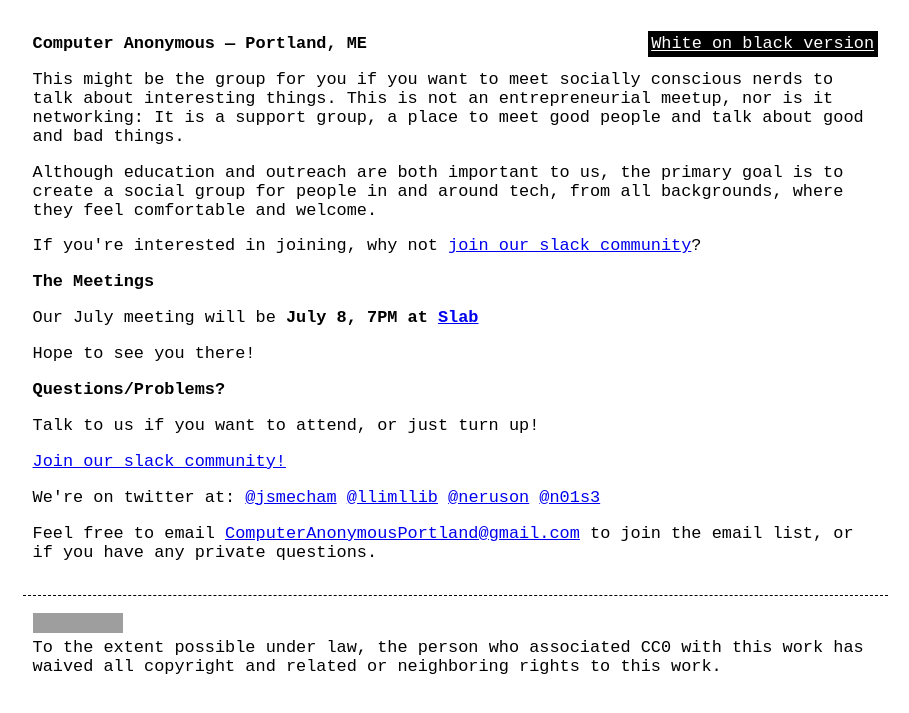
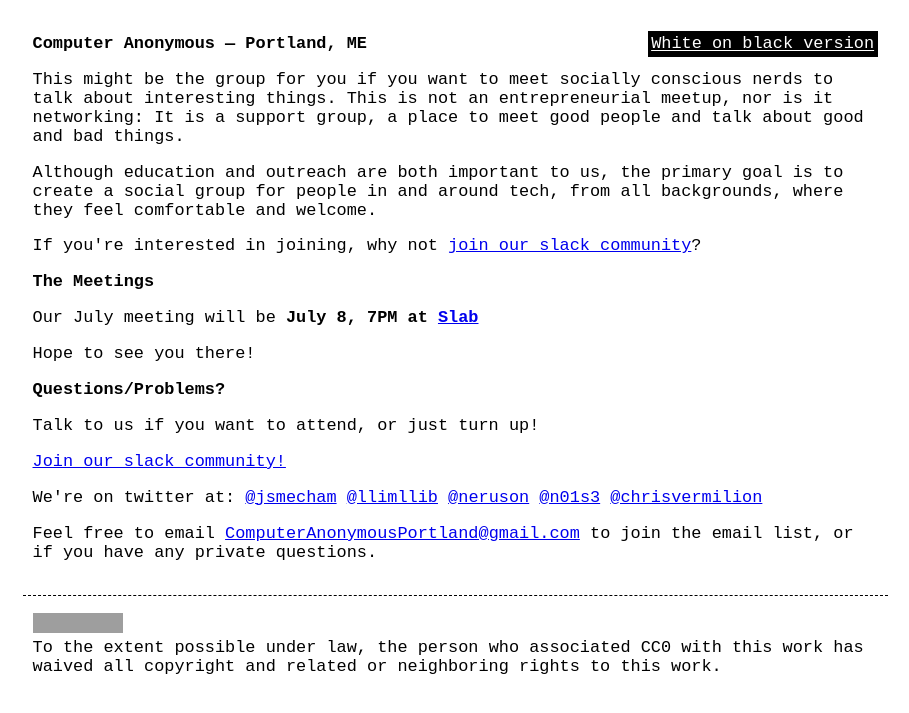
Before and after one commit to computeranonymous/computer, a Jekyll site: the page built from us_portland.html, in a window 1280 px wide. Shown: the top 713 px of the page, without its empty margins (185-1094 px from the left). Built offline with Jekyll 4.4.1, drawn with Linux system fonts in a browser that asks for light colours; grey boxes are pictures that could not be loaded.

Commit message:
Add a PWM Twitterer
I'm on Twitter, too!

```diff
--- a/us_portland.html
+++ b/us_portland.html
@@ -22,6 +22,6 @@
 
 <p><a href="http://portland-ca-slackin.herokuapp.com">Join our slack community!</a></p>
 
-<p>We're on twitter at: <a href="https://twitter.com/jsmecham">@jsmecham</a> <a href="https://twitter.com/llimllib">@llimllib</a> <a href="https://twitter.com/neruson">@neruson</a> <a href="https://twitter.com/n01s3">@n01s3</a>
+<p>We're on twitter at: <a href="https://twitter.com/jsmecham">@jsmecham</a> <a href="https://twitter.com/llimllib">@llimllib</a> <a href="https://twitter.com/neruson">@neruson</a> <a href="https://twitter.com/n01s3">@n01s3</a> <a href="https://twitter.com/chrisvermilion">@chrisvermilion</a>
 
 <p>Feel free to email <a href="mailto:ComputerAnonymousPortland@gmail.com">ComputerAnonymousPortland@gmail.com</a> to join the email list, or if you have any private questions.</p>
```
